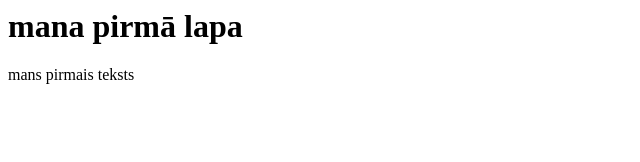
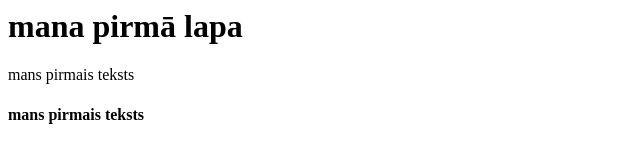
Before and after one commit to kartafans/webpage, a plain HTML site: page index.html in a window 1280 px wide. Shown: the whole page, without its empty margins (0-640 px from the left). Drawn offline with Linux system fonts and the light colour scheme.

Commit message:
Update index.html

```diff
--- a/index.html
+++ b/index.html
@@ -5,3 +5,7 @@
 <p>mans pirmais teksts</p>
 </body>
 </html>
+<h4 un kļūstam gudrāki/p>
+<p>mans pirmais teksts</p>
+</body>
+</html>
```
